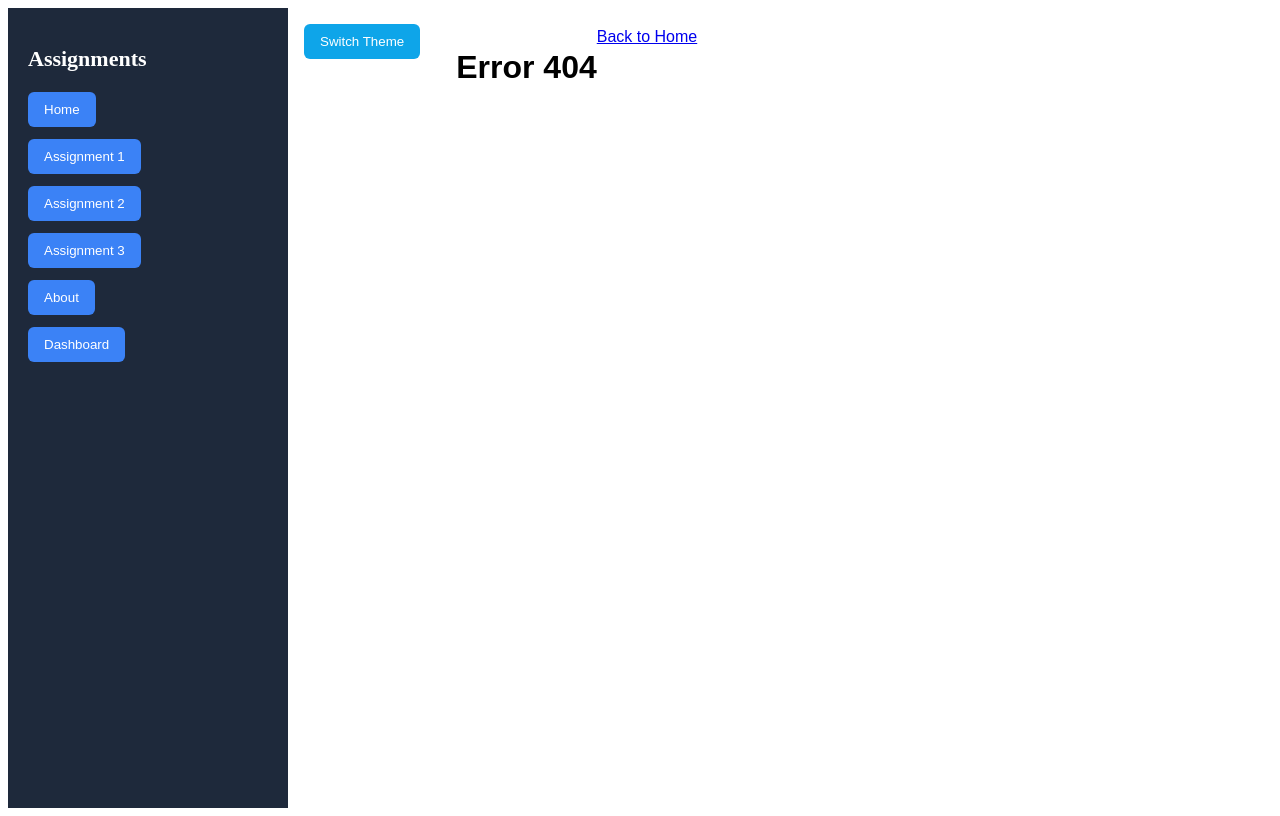
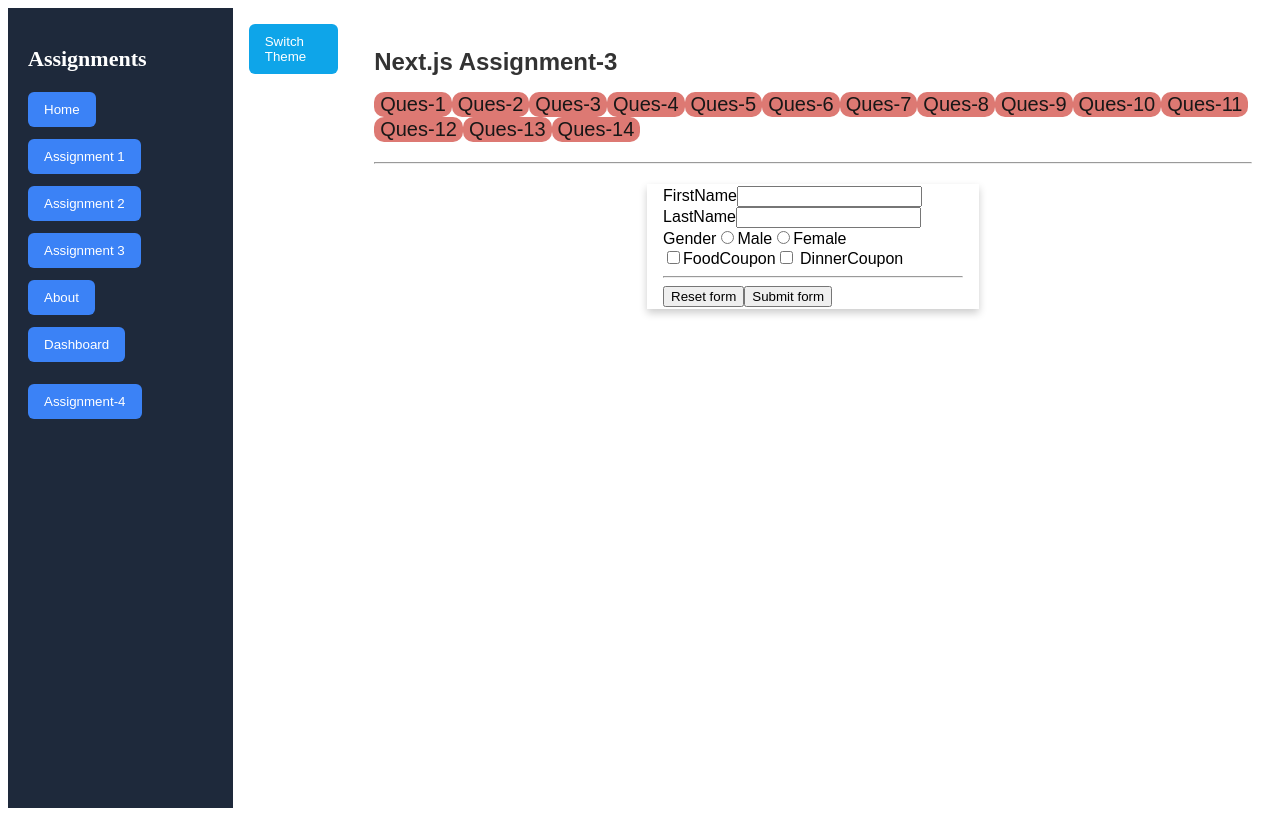
Before and after one commit to vaishnavi-successiveTech/React-Training, a Next.js app: page /Assignment-4/question-2 in a window 1280 px wide. Before the commit this address had no page. Built offline with nearby package versions, Linux system fonts and the light colour scheme.

Commit message:
feat:Assignment-4

```diff
--- /dev/null
+++ b/src/app/Assignment-4/layout.jsx
@@ -0,0 +1,61 @@
+import { Geist, Geist_Mono } from "next/font/google";
+import Link from "next/link";
+
+const geistSans = Geist({
+  variable: "--font-geist-sans",
+  subsets: ["latin"],
+});
+
+const geistMono = Geist_Mono({
+  variable: "--font-geist-mono",
+  subsets: ["latin"],
+});
+
+export const metadata = {
+  title: "Assignment-4",
+  description: "Next.js Assignment-3 Layout",
+};
+
+const Assignment4Layout = ({ children }) => {
+  return (
+    <div
+      style={{
+        fontFamily: "sans-serif",
+        padding: "20px",
+      }}
+    >
+      <h2 style={{ marginBottom: "16px", color: "#333" }}>
+        Next.js Assignment-3
+      </h2>
+
+      <div
+        className="parent-button"
+        style={{
+          display: "flex",
+          flexWrap: "wrap",
+          gap: "10px",
+          marginBottom: "20px",
+        }}
+      >
+        <div>
+          {(() => {
+            const links = [];
+            for (let i = 1; i <= 14; i++) {
+              links.push(
+                <Link key={i} href={`/Assignment-4/question-${i}`}>
+                  <button>Ques-{i}</button>
+                </Link>
+              );
+            }
+            return links;
+          })()}
+        </div>
+      </div>
+
+      <hr style={{ marginBottom: "20px" }} />
+      {children}
+    </div>
+  );
+};
+
+export default Assignment4Layout;
--- /dev/null
+++ b/src/app/Assignment-4/question-2/page.jsx
@@ -0,0 +1,8 @@
+import FormInput from "@/components/FormInput";
+
+
+const HomePage=()=>{return(
+   <FormInput/>
+)
+}
+export default HomePage;
--- a/src/app/layout.js
+++ b/src/app/layout.js
@@ -135,6 +135,9 @@
               <Link href="/Assignment-3/dashboard">
   <button style={buttonStyle}>Dashboard</button>
 </Link>
+ <Link href="/Assignment-4">
+  <button style={buttonStyle}>Assignment-4</button>
+</Link>
 
             </nav>
 
--- /dev/null
+++ b/src/components/FormInput.jsx
@@ -0,0 +1,68 @@
+"use client"
+import { useState } from "react";
+
+const FormInput=()=>{
+    const [firstName,setFirstName]=useState("");
+    const [lastname,setLastName]=useState("");
+    const[gender , setGender]=useState();
+    const[coupon,setCoupon]=useState(false);
+
+    const handleSubmit=(e)=>{
+         // Prevent the browser from reloading the page
+          e.preventDefault();
+        const formData={
+            firstName,
+            lastname,
+            gender,
+            coupon
+        }
+        console.log(formData);
+    }
+    const resetData=()=>{
+           setFirstName("" );
+           setLastName("");
+           setGender("");
+           setCoupon(false);
+    }
+    // const checkboxHandler=(e)=>{
+    //     const{name,checked}=e.target;
+    //     setCoupon((prev)=>{
+    //         [...prev],
+    //         name:checked;
+    //     })
+
+
+    // }
+
+    return(<>
+        <div style={{ justifyContent:"center",alignContent:"center", boxShadow:" 0 4px 8px 0 rgba(0,0,0,0.2)",
+         transition: "0.3s",padding: "2px 16px", maxWidth: "300px", margin:"auto"}}>
+        <form method = "post" onSubmit={handleSubmit}>
+            <label> FirstName</label>
+            <input type="text" value={firstName} onChange={(e)=>setFirstName(e.target.value)}></input>
+            <label>LastName</label>
+            <input type="text" value={lastname} onChange={(e)=>setLastName(e.target.value)}></input>
+            <label>Gender</label>
+            <input type="radio"
+          name="gender"
+          value="male"
+          checked={gender === "male"} onChange={(e)=>setGender(e.target.value)} />
+            <label>Male</label>
+            <input type="radio" name="gender" value="female" checked={gender == "female"} onChange={handleSubmit} />
+            <label>Female</label>
+
+            <br/>
+            <input type="checkbox"  value="FoodCoupon" checked={coupon==="FoodCoupon"} onChange={e=>setCoupon(e.target.value)} />
+            <label>FoodCoupon</label>
+            <input type="checkbox" value="DinnerCoupon"checked={coupon==="DinnerCoupon"} onChange={e=>setCoupon(e.target.value)}/>
+            <label> DinnerCoupon</label>
+           <hr />
+            <button type="reset" onClick={resetData}>Reset form</button>
+      <button type="submit">Submit form</button>
+
+        </form>
+     </div>
+    </>
+    )
+}
+export default FormInput;
```
Also changed, not shown: src/app/Assignment-4/page.jsx (added, +10 -0 lines), src/app/Assignment-4/question-1/page.jsx (added, +9 -0 lines), src/components/InputField.jsx (added, +30 -0 lines).
